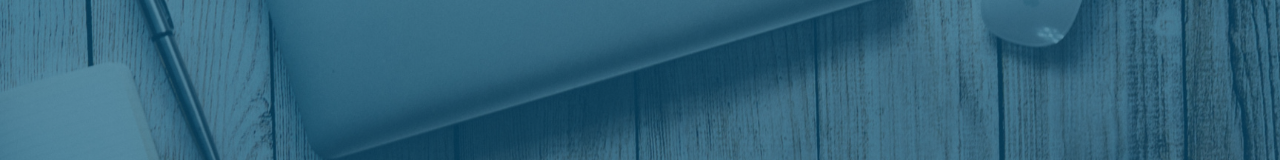
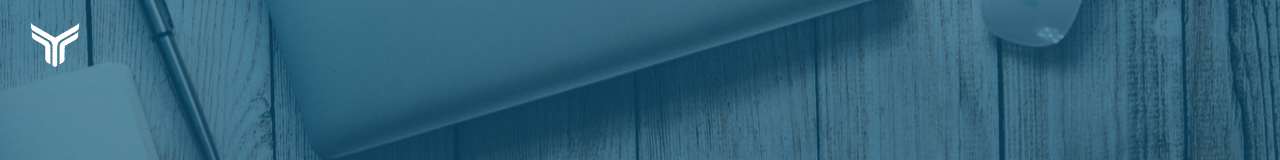
Before and after one commit to gegyhamdani/web-app-profile, a plain HTML site: page index.html in a window 1280 px wide. Shown: the top 160 px of the page. Drawn offline with Linux system fonts and the light colour scheme.

Commit message:
add logo at section one

```diff
--- a/index.html
+++ b/index.html
@@ -16,6 +16,7 @@
   <body>
     <div class="content-body">
       <section class="wrapper section-one">
+        <img src="assets/y-logo-white.png" alt="logo" />
         <h1>Hello! I'm Gegy Faskal Nur Hamdani</h1>
         <h2>Consult, Design, and Develop Websites</h2>
         <p>Have something great in mind? Feel free to contact me.</p>
--- a/styles.css
+++ b/styles.css
@@ -34,6 +34,13 @@
   align-items: center;
   text-align: center;
   color: #ffffff;
+}
+
+.section-one img {
+  position: absolute;
+  top: 20px;
+  left: 30px;
+  width: 50px;
 }
 
 .section-one h1 {
```
